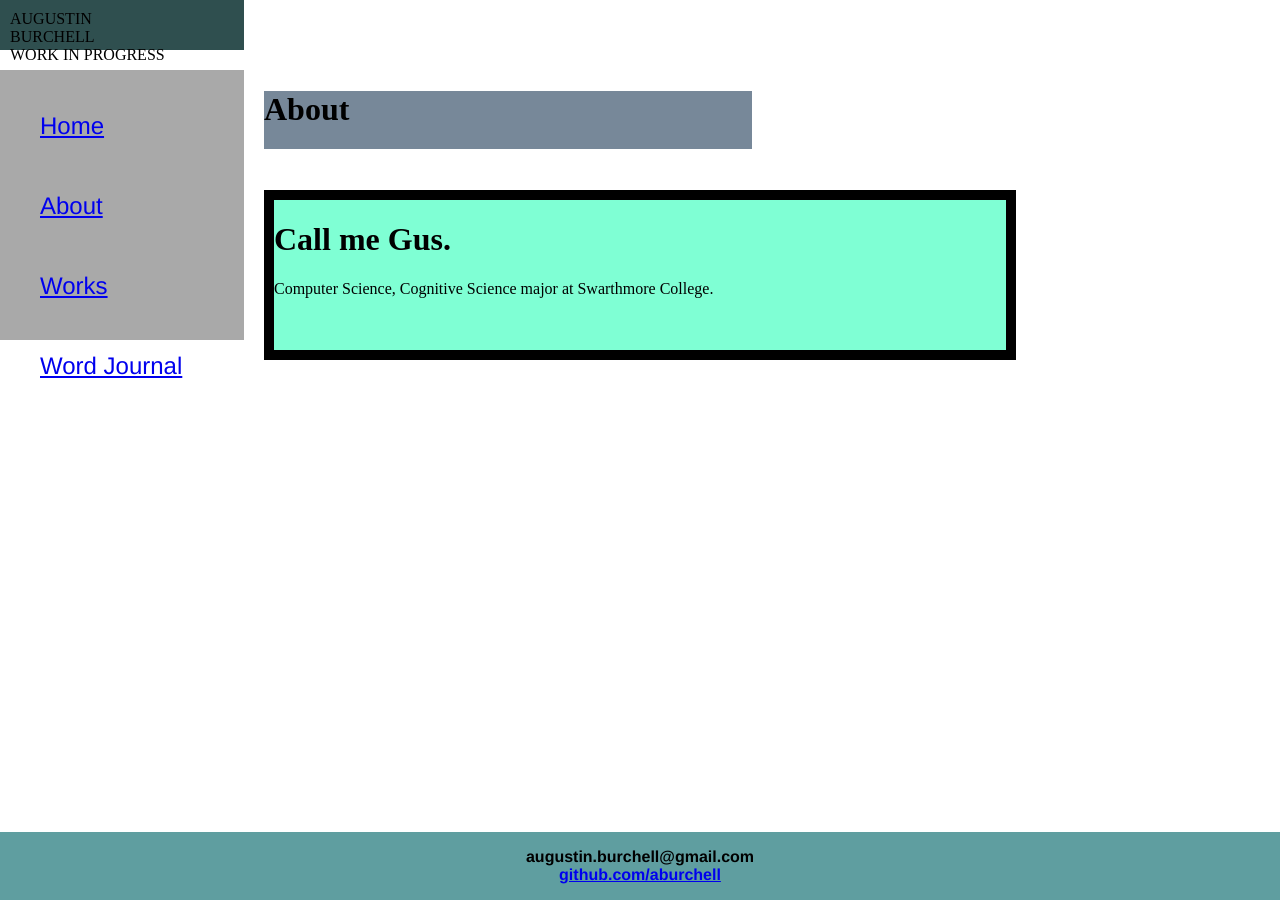
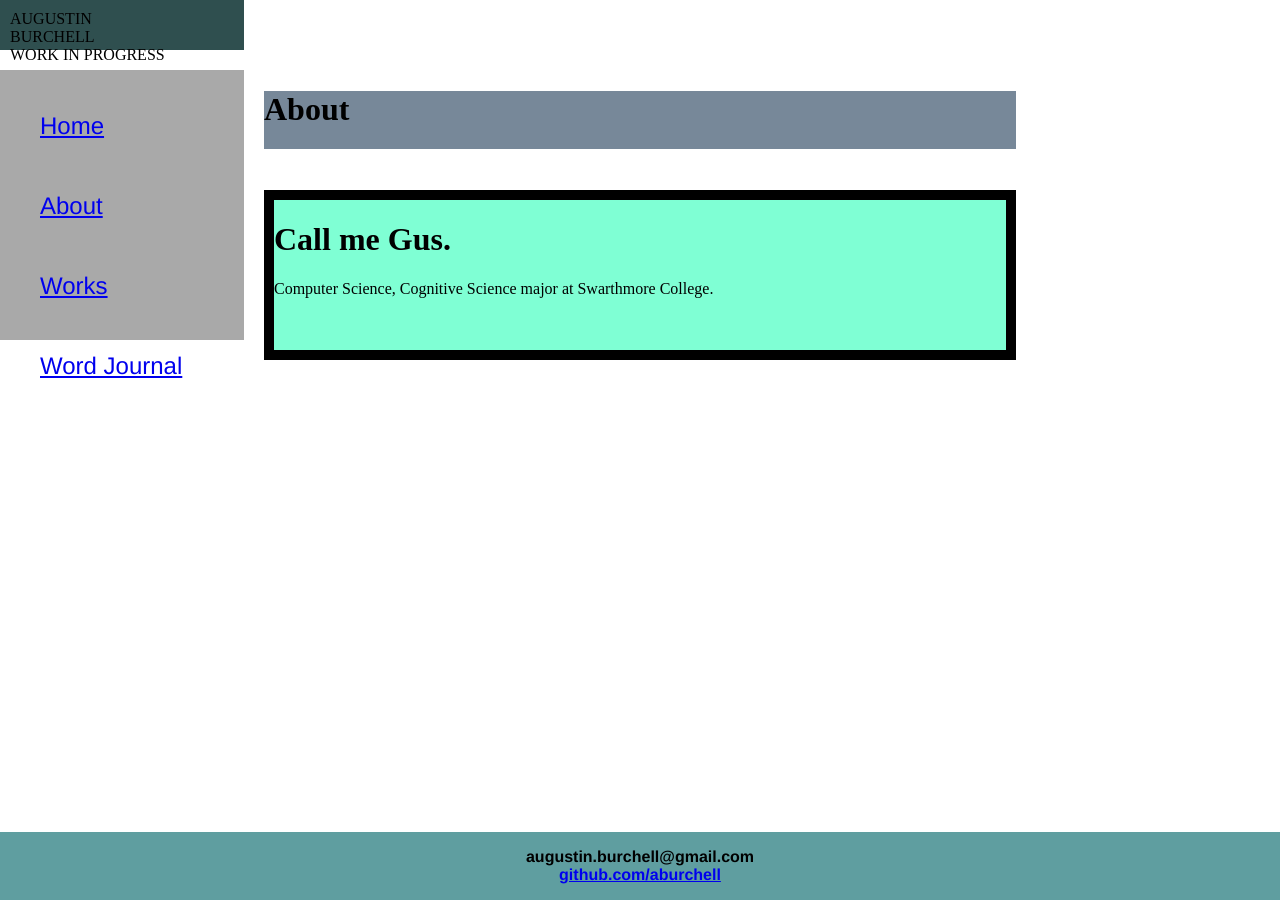
Before and after one commit to aburchell/aburchell.github.io, a Jekyll site: the page built from about/index.html, in a window 1280 px wide. Built offline with Jekyll 4.4.1, drawn with Linux system fonts in a browser that asks for light colours.

Commit message:
Made the page header span one more grid column

```diff
--- a/css/main.css
+++ b/css/main.css
@@ -74,7 +74,7 @@ body {
         grid-template-rows: 50px 100px 150px auto 50px;
         grid-template-areas:
             "header . . ."
-            "nav pageHead . ."
+            "nav pageHead pageHead ."
             "nav content content ."
             ". content content ."
             "footer footer footer footer"
```
